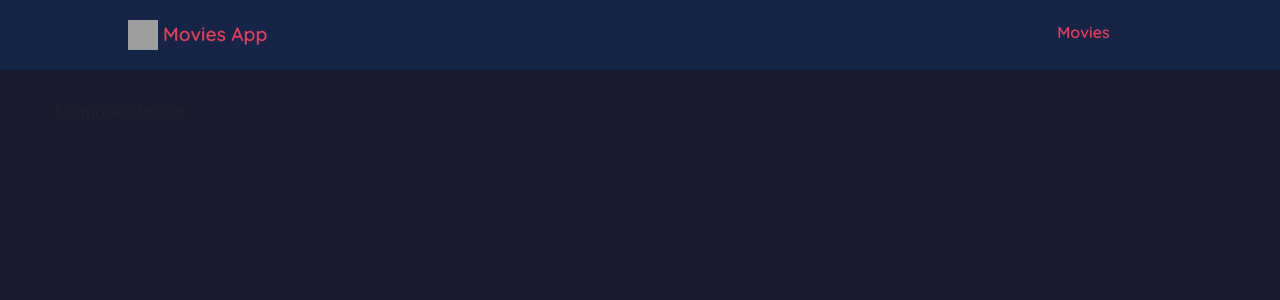
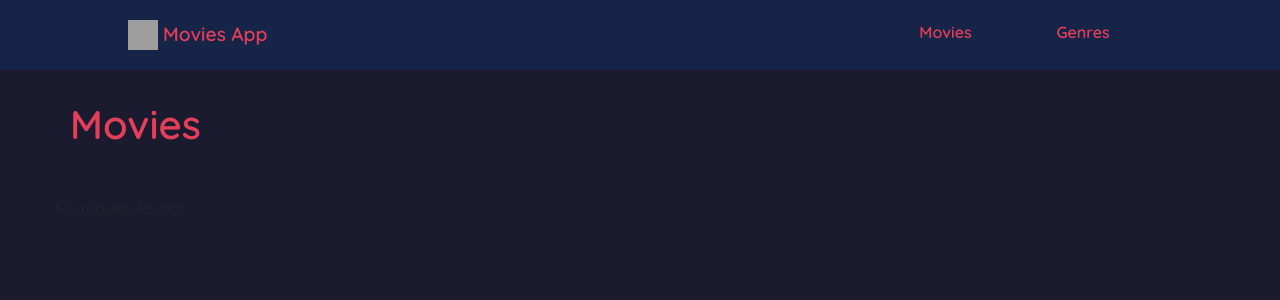
Before and after one commit to Navayuvan-SB/Movies-App, a Django app: page /movies/ in a window 1280 px wide. Shown: the top 300 px of the page. Run offline with Django 3.2, Linux system fonts and the light colour scheme; data that the repository does not hold is empty; grey boxes are pictures that could not be loaded.

Commit message:
Link Genre routes to other views

```diff
--- a/movies/templates/base_generic.html
+++ b/movies/templates/base_generic.html
@@ -37,6 +37,9 @@
           <ul class="sidebar-nav">
             <li>
               <a href="{% url 'movies' %}">Movies</a>
+            </li>
+            <li>
+              <a href="{% url 'genres' %}">Genres</a>
             </li>
           </ul>
         </div>
--- a/movies/templates/movies/genre_list.html
+++ b/movies/templates/movies/genre_list.html
@@ -21,7 +21,7 @@
 
         {% for genre in genre_list %}
             <li class="bottom-border">
-                <a class="fs-1-2 c-light-primary fw-600 hover-none hover-c-primary" href="">{{genre.title}}</a>
+                <a class="fs-1-2 c-light-primary fw-600 hover-none hover-c-primary" href="{% url 'genre-detail' genre.slug %}">{{genre.title}}</a>
             </li>
         {% endfor %}
 
--- a/movies/templates/movies/movie_detail.html
+++ b/movies/templates/movies/movie_detail.html
@@ -23,7 +23,7 @@
         <div class="pill-wrapper">
         {% for genre in movie.genre.all %}
 
-            <p class="pill bg-primary c-white">{{genre.title}}</p>
+            <a href="{% url 'genre-detail' genre.slug %}" class="no-hover-effect"><p class="pill bg-primary c-white">{{genre.title}}</p></a>
 
         {% endfor %}
         </div>
--- a/movies/templates/movies/movie_list.html
+++ b/movies/templates/movies/movie_list.html
@@ -4,6 +4,13 @@
 {% block content %}
 
 <div class="row movies">
+
+  <div class="col-md-12">
+    <div class="inner-header">
+      <h1 class="mg-b-3">Movies</h1>
+    </div>
+  </div>
+
   {% for movie in movie_list %}
 
   <div class="col-md-4">
```
